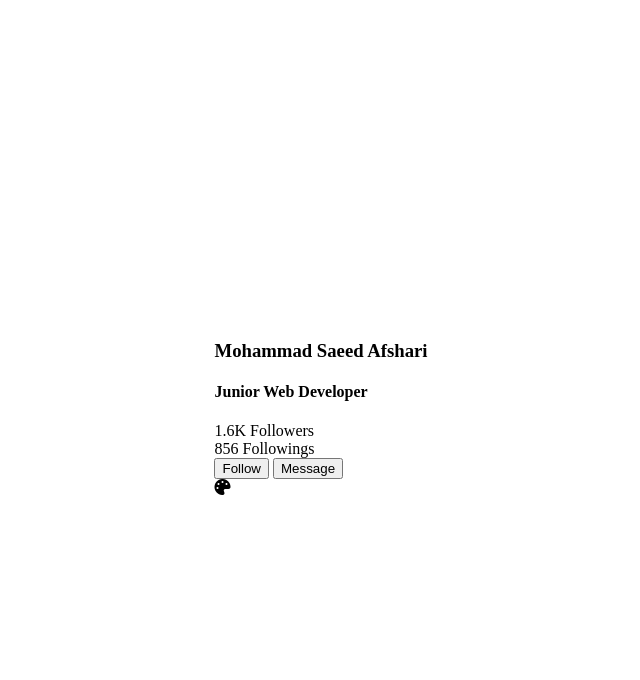
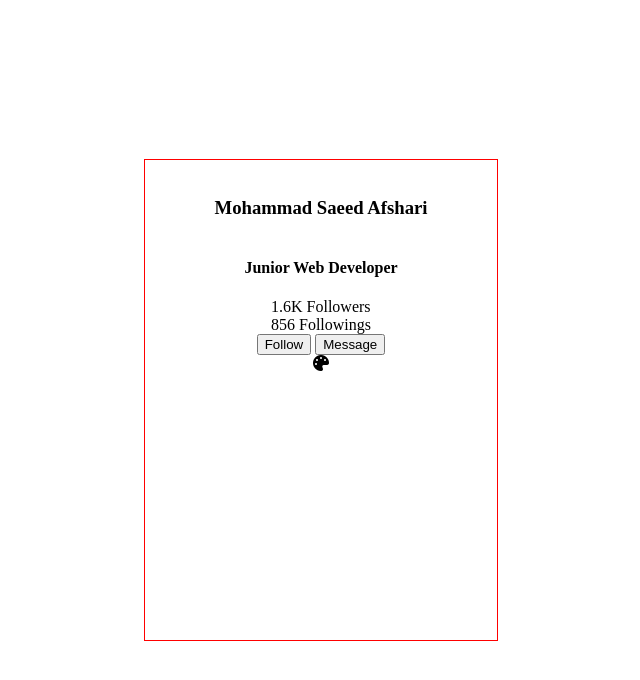
Before and after one commit to Saeedafshari11235/multiTheme-profile, a plain HTML site: page index.html in a window 1280 px wide. Shown: the whole page, without its empty margins (319-959 px from the left). Drawn offline with Linux system fonts and the light colour scheme.

Commit message:
adding styles for main tag

```diff
--- a/styles/style.css
+++ b/styles/style.css
@@ -6,3 +6,11 @@ body{
     align-items: center;
     justify-content: center;
 }
+main{
+    display: flex;
+    flex-direction: column;
+    height: 30rem;
+    width: 22rem;
+    border: solid 1px red;
+    align-items: center;
+}
```
